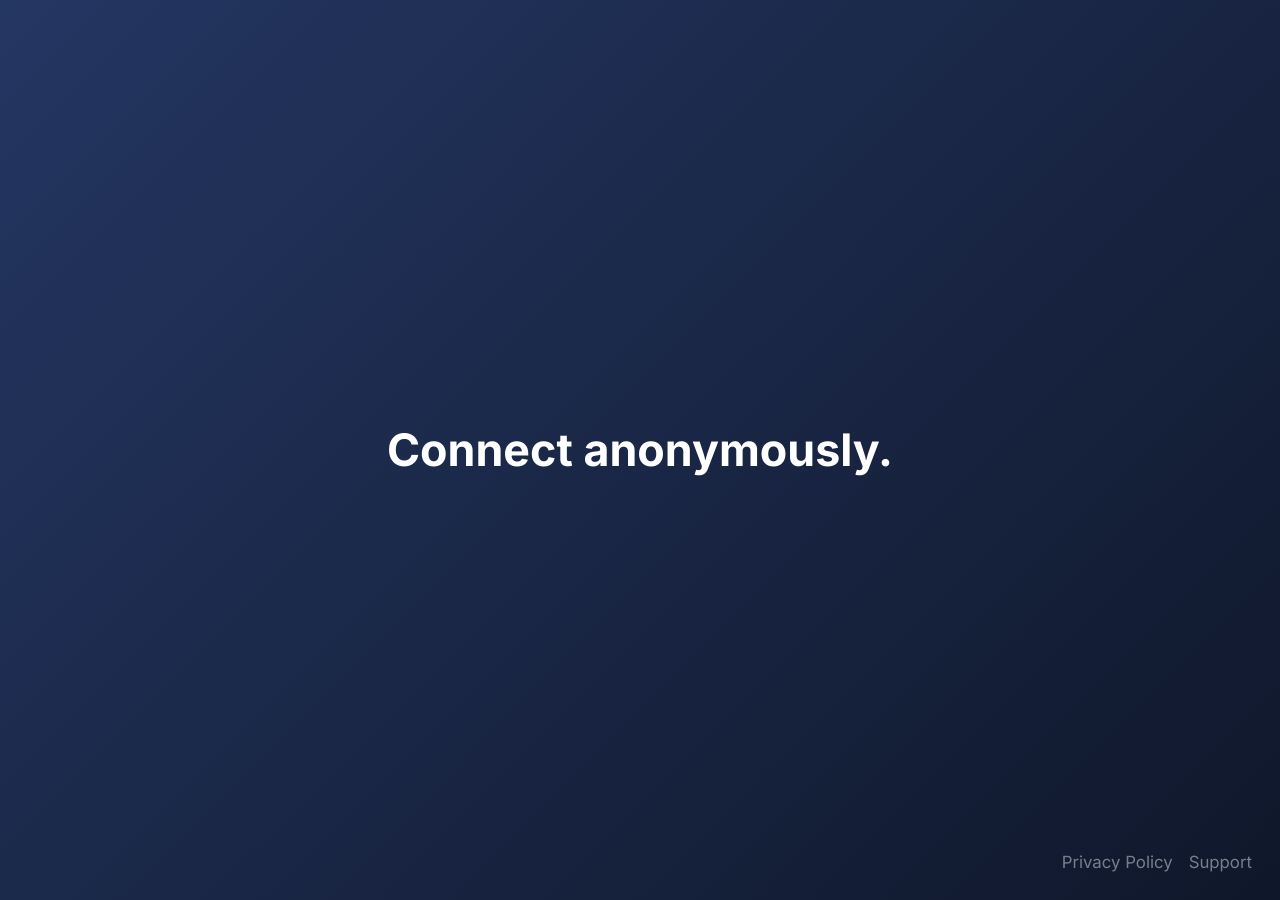
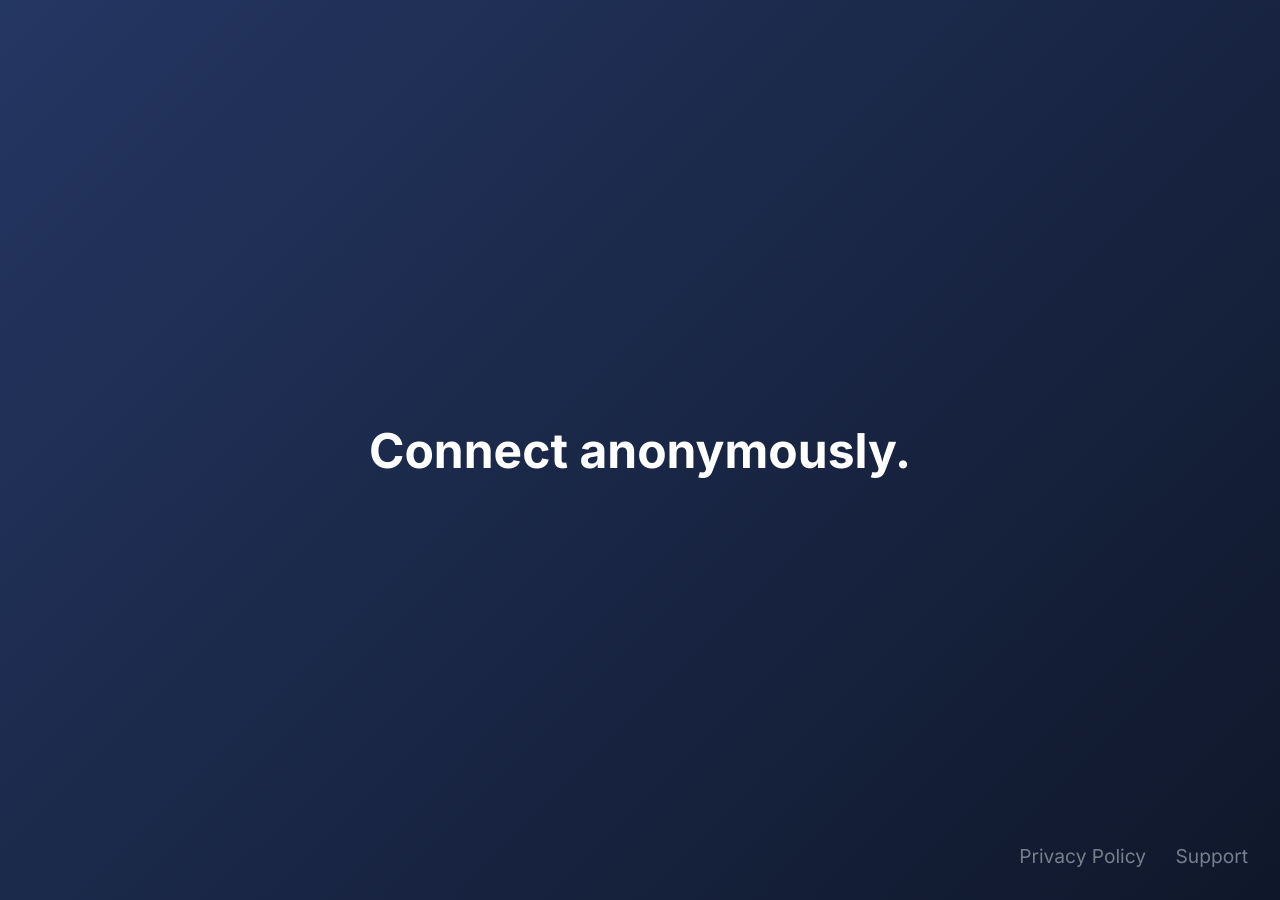
Before and after one commit to rodlaf/afterhours-page, a Jekyll site: the page built from index.html, in a window 1280 px wide. Built offline with Jekyll 4.4.1, drawn with Linux system fonts in a browser that asks for light colours.

Commit message:
changes to style

```diff
--- a/_sass/main.scss
+++ b/_sass/main.scss
@@ -3,9 +3,8 @@ html {
   background-color: #0F172A;
   color: white;
   font-family: 'Inter', sans-serif;
-  font-size: 70%;
   @media (pointer: coarse) {
-    font-size: 120%
+    font-size: 200%
   }
 }
 
@@ -19,23 +18,23 @@ main {
   margin: auto;
   line-height: 1.75;
   padding: 2rem;
-  font-size: 1.5rem;
+  font-size: 1rem;
 }
 
 nav {
   position: absolute;
-  bottom: 2.5rem;
-  right: 2.5rem;
+  bottom: 2rem;
+  right: 2rem;
 }
 
 a {
   color: #75808c;
   text-decoration-line: none;
-  font-size: 1.5rem;
+  font-size: 1.2rem;
 }
 
 .nav-link {
-  margin-left: 1rem;
+  margin-left: 1.5rem;
 }
 
 .current-link {
@@ -44,7 +43,6 @@ a {
 
 .container {
   background: linear-gradient(-45deg, #0F172A, #243662);
-
   height: 100%;
   width: 100%;
   display: flex;
@@ -53,7 +51,7 @@ a {
 }
 
 .banner {
-  font-size: 4rem;
+  font-size: 3rem;
   text-align: center;
   font-weight: bold;
 }
```
Also changed, not shown: 2 other files.
